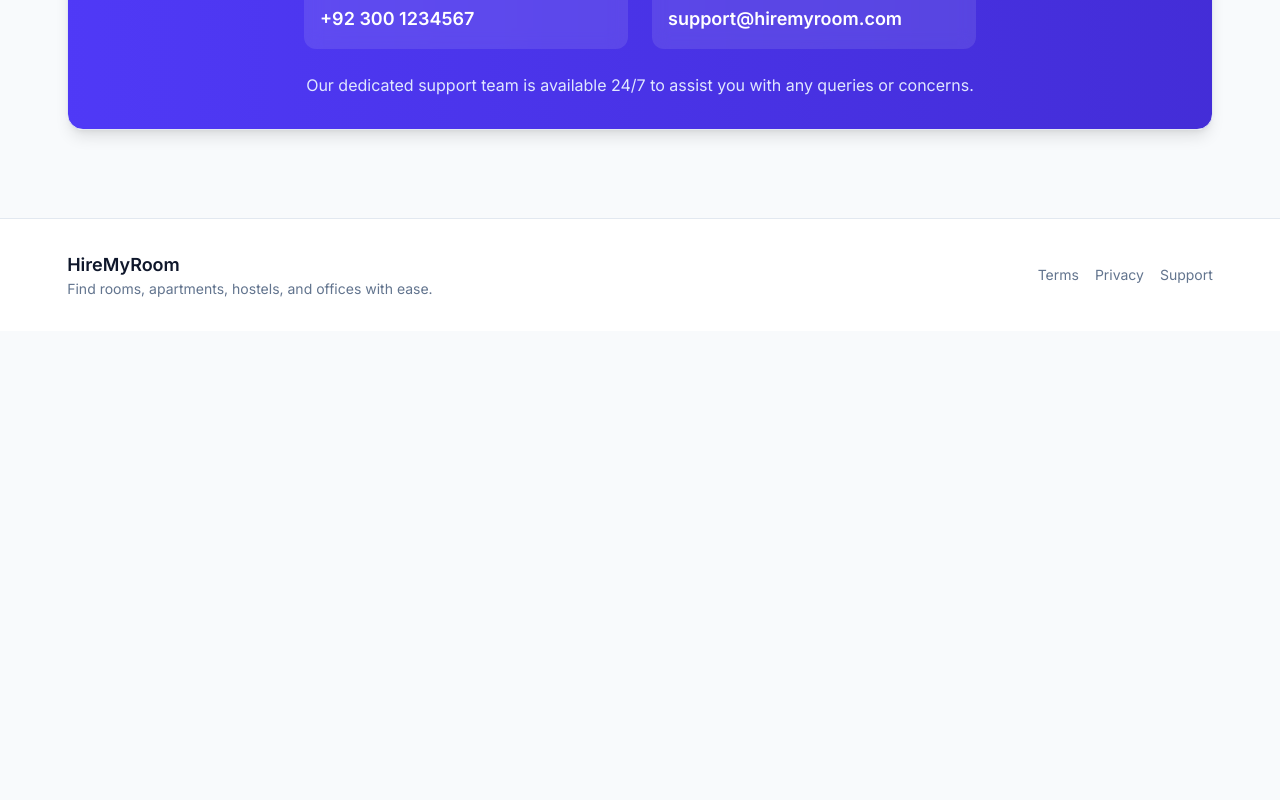
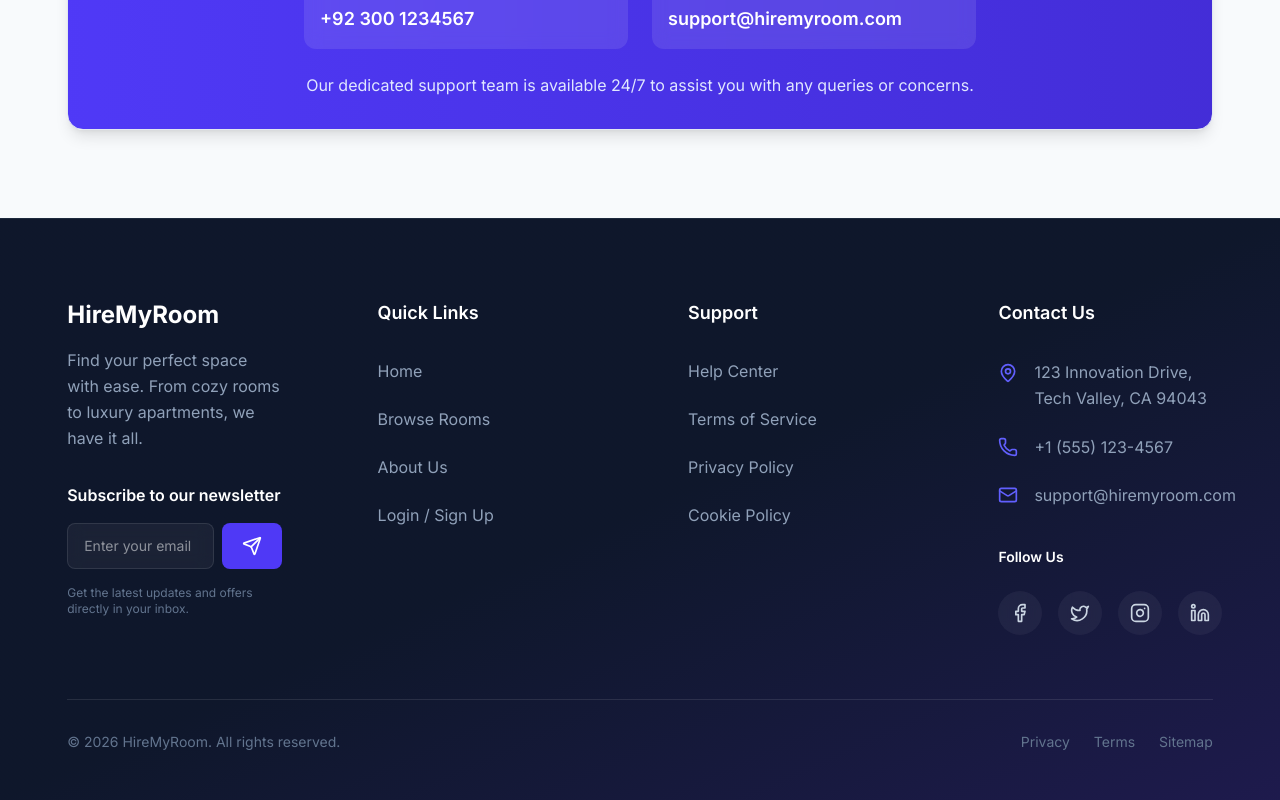
Before and after one commit to Rayannnzn/HireMyRoom, a React (Vite) app: page /aboutus in a window 1280 px wide. Shown: the part 2517-3317 px from the top of the page. Before the commit the page ends 2848 px from the top, so only its background shows below. Built offline with nearby package versions, Linux system fonts and the light colour scheme.

Commit message:
Footer Updated

```diff
--- a/package.json
+++ b/package.json
@@ -11,6 +11,7 @@
   },
   "dependencies": {
     "@tailwindcss/vite": "^4.1.18",
+    "lucide-react": "^0.563.0",
     "react": "^19.2.0",
     "react-dom": "^19.2.0",
     "react-router-dom": "^7.12.0",
--- a/src/components/layout/Footer.jsx
+++ b/src/components/layout/Footer.jsx
@@ -1,21 +1,143 @@
+import { Facebook, Instagram, Linkedin, Twitter, Send, MapPin, Phone, Mail } from 'lucide-react';
+import { Link } from 'react-router-dom';
+
 function Footer() {
   return (
-    <footer className="mt-12 border-t border-slate-200 bg-white">
-      <div className="mx-auto flex w-[92%] max-w-[1600px] flex-col gap-4 px-2 py-8 sm:px-4 md:flex-row md:items-center md:justify-between">
-        <div>
-          <p className="text-lg font-semibold text-slate-900">HireMyRoom</p>
-          <p className="text-sm text-slate-500">Find rooms, apartments, hostels, and offices with ease.</p>
+    <footer className="mt-12 border-t border-slate-800 bg-gradient-to-br from-slate-900 via-slate-900 to-indigo-950 pt-20 pb-12 text-slate-300">
+      <div className="mx-auto w-[92%] max-w-[1600px] px-2 sm:px-4">
+        <div className="grid grid-cols-1 gap-12 md:grid-cols-2 lg:grid-cols-4 lg:gap-12 xl:gap-24">
+          {/* Brand & Newsletter Section */}
+          <div className="flex flex-col gap-8">
+            <div>
+              <h2 className="text-2xl font-bold text-white">HireMyRoom</h2>
+              <p className="mt-4 text-slate-400 leading-relaxed">
+                Find your perfect space with ease. From cozy rooms to luxury apartments, we have it all.
+              </p>
+            </div>
+
+            <div className="flex flex-col gap-4">
+              <h3 className="font-semibold text-white">Subscribe to our newsletter</h3>
+              <form className="flex gap-2" onSubmit={(e) => e.preventDefault()}>
+                <input
+                  type="email"
+                  placeholder="Enter your email"
+                  className="w-full rounded-lg border border-white/10 bg-white/5 px-4 py-3 text-sm text-white outline-none backdrop-blur-sm transition-colors focus:border-indigo-500 focus:bg-white/10 focus:ring-1 focus:ring-indigo-500"
+                />
+                <button
+                  type="submit"
+                  className="flex items-center justify-center rounded-lg bg-indigo-600 px-5 py-2 text-white transition-all hover:bg-indigo-500 hover:shadow-lg hover:shadow-indigo-500/25"
+                  aria-label="Subscribe"
+                >
+                  <Send size={20} />
+                </button>
+              </form>
+              <p className="text-xs text-slate-500">
+                Get the latest updates and offers directly in your inbox.
+              </p>
+            </div>
+          </div>
+
+          {/* Quick Links */}
+          <div>
+            <h3 className="mb-8 text-lg font-semibold text-white">Quick Links</h3>
+            <ul className="flex flex-col gap-6 text-slate-400">
+              <li>
+                <Link to="/" className="transition-colors hover:text-indigo-400">
+                  Home
+                </Link>
+              </li>
+              <li>
+                <Link to="/rooms" className="transition-colors hover:text-indigo-400">
+                  Browse Rooms
+                </Link>
+              </li>
+              <li>
+                <Link to="/about" className="transition-colors hover:text-indigo-400">
+                  About Us
+                </Link>
+              </li>
+              <li>
+                <Link to="/login" className="transition-colors hover:text-indigo-400">
+                  Login / Sign Up
+                </Link>
+              </li>
+            </ul>
+          </div>
+
+          {/* Support & Legal */}
+          <div>
+            <h3 className="mb-8 text-lg font-semibold text-white">Support</h3>
+            <ul className="flex flex-col gap-6 text-slate-400">
+              <li>
+                <a href="#" className="transition-colors hover:text-indigo-400">
+                  Help Center
+                </a>
+              </li>
+              <li>
+                <a href="#" className="transition-colors hover:text-indigo-400">
+                  Terms of Service
+                </a>
+              </li>
+              <li>
+                <a href="#" className="transition-colors hover:text-indigo-400">
+                  Privacy Policy
+                </a>
+              </li>
+              <li>
+                <a href="#" className="transition-colors hover:text-indigo-400">
+                  Cookie Policy
+                </a>
+              </li>
+            </ul>
+          </div>
+
+          {/* Contact Info */}
+          <div>
+            <h3 className="mb-8 text-lg font-semibold text-white">Contact Us</h3>
+            <ul className="flex flex-col gap-6 text-slate-400">
+              <li className="flex items-start gap-4">
+                <MapPin className="mt-1 shrink-0 text-indigo-500" size={20} />
+                <span className="leading-relaxed">123 Innovation Drive, Tech Valley, CA 94043</span>
+              </li>
+              <li className="flex items-center gap-4">
+                <Phone className="shrink-0 text-indigo-500" size={20} />
+                <span>+1 (555) 123-4567</span>
+              </li>
+              <li className="flex items-center gap-4">
+                <Mail className="shrink-0 text-indigo-500" size={20} />
+                <span>support@hiremyroom.com</span>
+              </li>
+            </ul>
+
+            {/* Social Media */}
+            <div className="mt-10">
+              <h4 className="mb-6 text-sm font-semibold text-white">Follow Us</h4>
+              <div className="flex gap-4">
+                <a href="#" className="rounded-full bg-white/5 p-3 text-slate-400 backdrop-blur-sm transition-all hover:bg-indigo-600 hover:text-white hover:shadow-lg hover:shadow-indigo-600/25">
+                  <Facebook size={20} />
+                </a>
+                <a href="#" className="rounded-full bg-white/5 p-3 text-slate-400 backdrop-blur-sm transition-all hover:bg-indigo-600 hover:text-white hover:shadow-lg hover:shadow-indigo-600/25">
+                  <Twitter size={20} />
+                </a>
+                <a href="#" className="rounded-full bg-white/5 p-3 text-slate-400 backdrop-blur-sm transition-all hover:bg-indigo-600 hover:text-white hover:shadow-lg hover:shadow-indigo-600/25">
+                  <Instagram size={20} />
+                </a>
+                <a href="#" className="rounded-full bg-white/5 p-3 text-slate-400 backdrop-blur-sm transition-all hover:bg-indigo-600 hover:text-white hover:shadow-lg hover:shadow-indigo-600/25">
+                  <Linkedin size={20} />
+                </a>
+              </div>
+            </div>
+          </div>
         </div>
-        <div className="flex items-center gap-4 text-sm text-slate-500">
-          <a href="#terms" className="hover:text-indigo-700">
-            Terms
-          </a>
-          <a href="#privacy" className="hover:text-indigo-700">
-            Privacy
-          </a>
-          <a href="#support" className="hover:text-indigo-700">
-            Support
-          </a>
+
+        {/* Bottom Bar */}
+        <div className="mt-16 flex flex-col items-center justify-between border-t border-white/10 pt-8 text-sm text-slate-500 md:flex-row">
+          <p>© {new Date().getFullYear()} HireMyRoom. All rights reserved.</p>
+          <div className="mt-4 flex gap-6 md:mt-0">
+            <a href="#" className="hover:text-indigo-400">Privacy</a>
+            <a href="#" className="hover:text-indigo-400">Terms</a>
+            <a href="#" className="hover:text-indigo-400">Sitemap</a>
+          </div>
         </div>
       </div>
     </footer>
```
Also changed, not shown: 1 other file (tests, documents, lock files or other folders).
